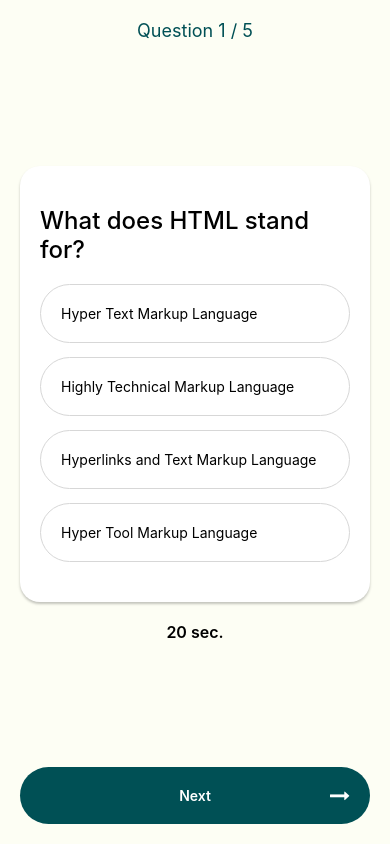
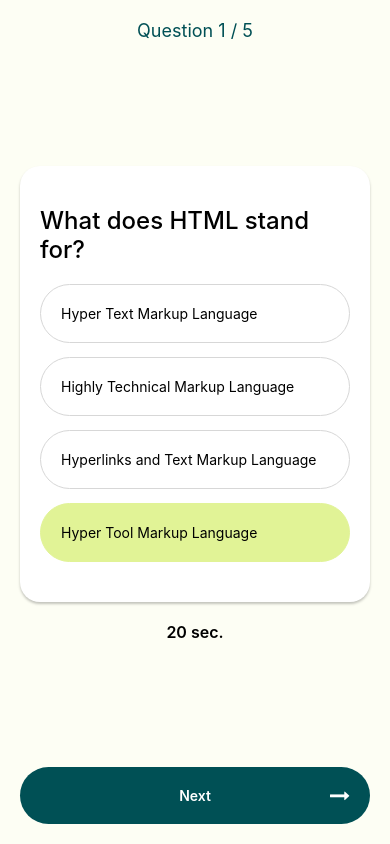
Before and after one commit to samibraimoff/quiz-app, a React Native app: screen / in a window 390 px wide. Built offline with nearby package versions, Linux system fonts and the light colour scheme.

Commit message:
improve rendering list of answer options using map

```diff
--- a/src/components/answer-option/answer-option.styles.ts
+++ b/src/components/answer-option/answer-option.styles.ts
@@ -5,6 +5,7 @@
         borderWidth: 1,
         padding: 20,
         borderRadius: 50,
-        borderColor: "#d7d7d7"
+        borderColor: "#d7d7d7",
+        backgroundColor: "white"
     }
 })
--- a/src/components/answer-option/answer-option.tsx
+++ b/src/components/answer-option/answer-option.tsx
@@ -11,9 +11,12 @@
     <Pressable
       style={[
         styles.container,
-        isSelected && { backgroundColor: "#E1F396", borderColor: "#E1F396" },
+        isSelected && {
+          backgroundColor: "#E1F396",
+          borderColor: "#E1F396",
+        },
       ]}
-      onPress={() => onPress(option)}
+      onPress={onPress}
     >
       <Text>{option}</Text>
     </Pressable>
--- a/src/components/question-card/question-card.tsx
+++ b/src/components/question-card/question-card.tsx
@@ -3,15 +3,25 @@
 import { AnswerOption } from "../answer-option/answer-option";
 import { QuestionCardProps } from "../../types";
 
-export const QuestionCard = ({ question, onPress }: QuestionCardProps) => {
+export const QuestionCard = ({ question }: QuestionCardProps) => {
+  const selectedOption = question.options[3];
+
+  const onPress = (answer: string) => {
+    console.log("Pressed", answer);
+  };
+
   return (
     <View style={styles.card}>
       <Text style={styles.question}>{question.title}</Text>
       <View style={styles.answerContainer}>
-        <AnswerOption onPress={onPress} option={question.options[0]} />
-        <AnswerOption onPress={onPress} option={question.options[1]} />
-        <AnswerOption onPress={onPress} option={question.options[2]} />
-        <AnswerOption onPress={onPress} option={question.options[3]} />
+        {question.options.map((option) => (
+          <AnswerOption
+            key={option}
+            onPress={() => onPress(option)}
+            option={option}
+            isSelected={selectedOption === option}
+          />
+        ))}
       </View>
     </View>
   );
--- a/src/screens/quiz-screen.tsx
+++ b/src/screens/quiz-screen.tsx
@@ -7,10 +7,6 @@
 export const QuizScreen = () => {
   const question = questions[0];
 
-  const onPress = (answer: string) => {
-    console.log("Pressed", answer);
-  };
-
   return (
     <SafeAreaView style={styles.page}>
       <View style={styles.container}>
@@ -18,7 +14,7 @@
           <Text style={styles.title}>Question 1 / 5</Text>
         </View>
         <View>
-          <QuestionCard question={question} onPress={onPress} />
+          <QuestionCard question={question} />
           <Text style={styles.time}>20 sec.</Text>
         </View>
         <Pressable
--- a/src/types.ts
+++ b/src/types.ts
@@ -5,11 +5,10 @@
   }
   export interface QuestionCardProps {
     question: Question;
-    onPress: (str: string) => void;
   }
 
   export interface AnswerOptionProps {
     option: string;
     isSelected?: boolean;
-    onPress: (str: string) => void;
+    onPress: () => void;
   }
```
